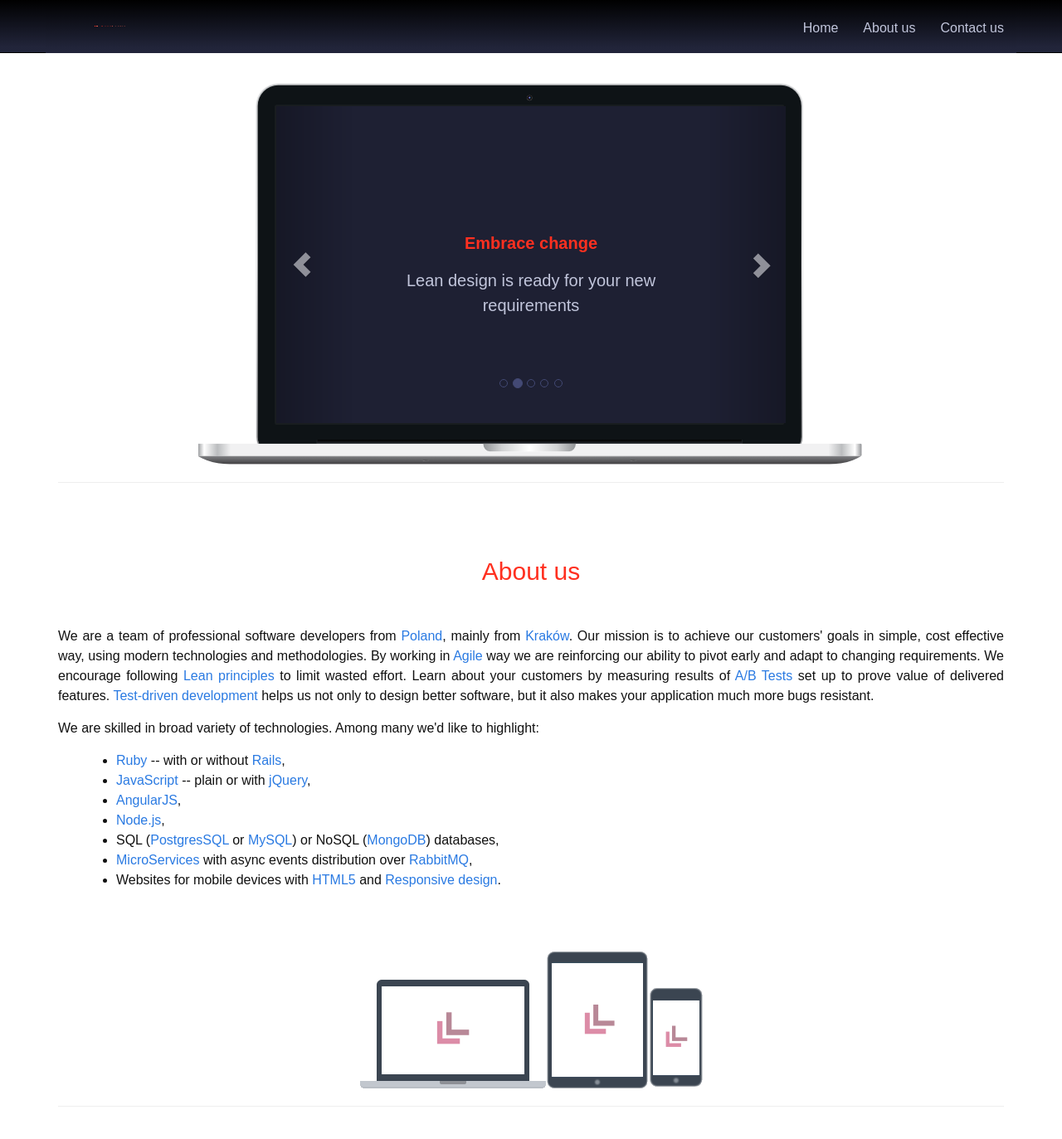
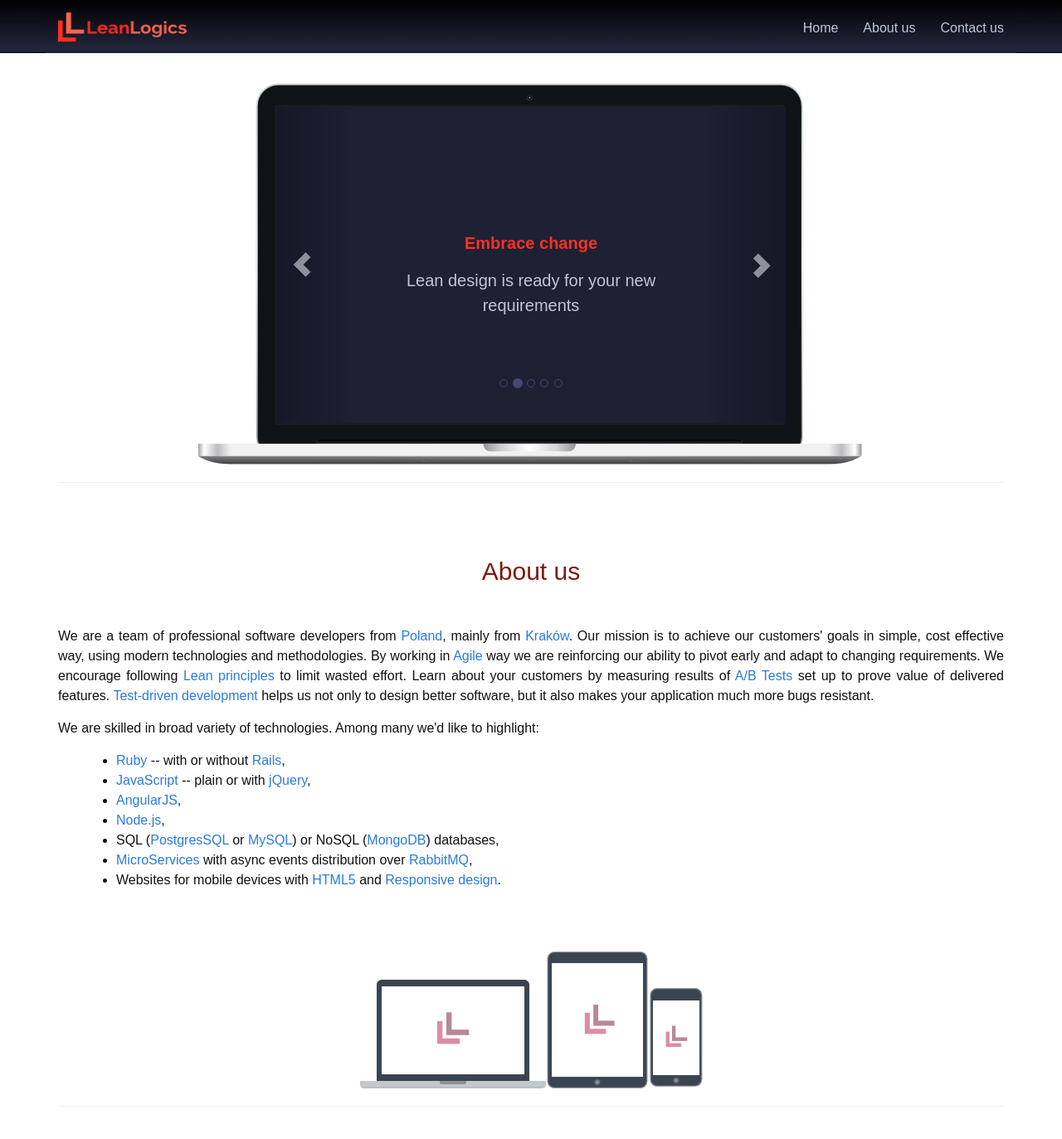
Before and after one commit to natalia-szydlak/tests.racing, a Jekyll site: the page built from index.html, in a window 1280 px wide and 1400 px high. Shown: the top 1373 px of the window at 83% size. Built offline with Jekyll 4.4.1, drawn with Linux system fonts in a browser that asks for light colours.

Commit message:
carrot alternative

```diff
--- a/css/main.scss
+++ b/css/main.scss
@@ -31,7 +31,7 @@ $darklogo-back-color: #FF3020;
 $logo-front-color: #71112E;
 //$logo-back-color: #B8194F;
 //$logo-back-color: #A11031;
-$logo-back-color: #FF3020;
+$logo-back-color: #7f1810;
 
 // Using media queries with like this:
 // @include media-query($palm) {
```
Also changed, not shown: images/logo-darkbg.png.
